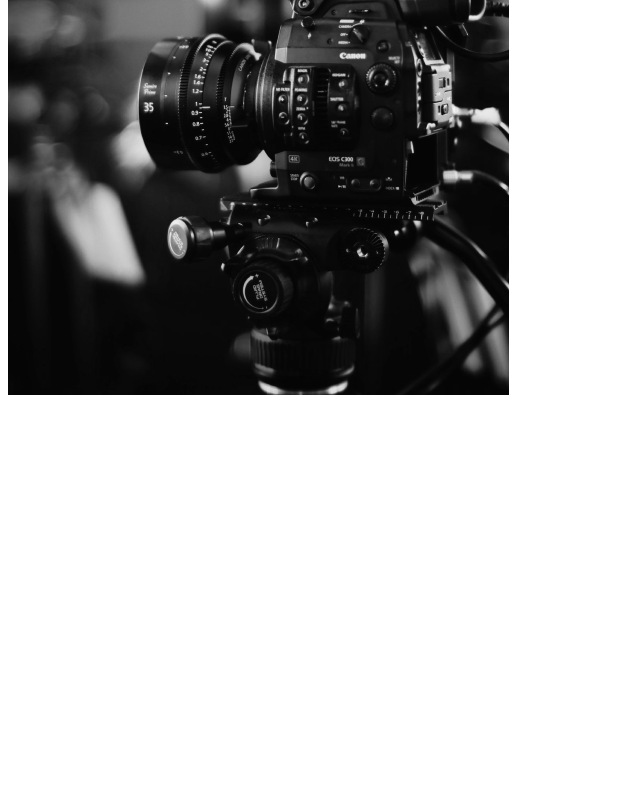
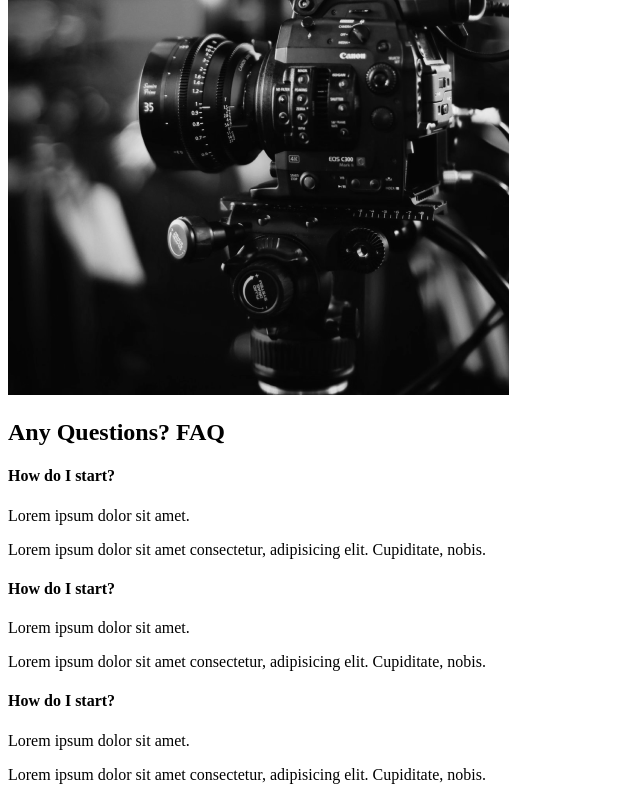
Before and after one commit to SwapzzzGit/React-Portfolio, a React (Create React App) app: page / in a window 1280 px wide. Shown: the part 1987-2787 px from the top of the page, without its empty margins (0-640 px from the left). Before the commit the page ends 2394 px from the top, so only its background shows below. Built offline with nearby package versions, Linux system fonts and the light colour scheme.

Commit message:
4. FAQ Section

```diff
--- /dev/null
+++ b/src/components/FaqSection.js
@@ -0,0 +1,42 @@
+import React from "react";
+
+const FaqSection = () => {
+  return (
+    <div className="faq">
+      <h2>
+        Any Questions? <span>FAQ</span>
+      </h2>
+      <div className="question">
+        <h4>How do I start?</h4>
+        <div className="answer">
+          <p>Lorem ipsum dolor sit amet.</p>
+          <p>
+            Lorem ipsum dolor sit amet consectetur, adipisicing elit.
+            Cupiditate, nobis.
+          </p>
+        </div>
+      </div>
+      <div className="question">
+        <h4>How do I start?</h4>
+        <div className="answer">
+          <p>Lorem ipsum dolor sit amet.</p>
+          <p>
+            Lorem ipsum dolor sit amet consectetur, adipisicing elit.
+            Cupiditate, nobis.
+          </p>
+        </div>
+      </div>
+      <div className="question">
+        <h4>How do I start?</h4>
+        <div className="answer">
+          <p>Lorem ipsum dolor sit amet.</p>
+          <p>
+            Lorem ipsum dolor sit amet consectetur, adipisicing elit.
+            Cupiditate, nobis.
+          </p>
+        </div>
+      </div>
+    </div>
+  );
+};
+export default FaqSection;
--- a/src/components/ServicesSection.js
+++ b/src/components/ServicesSection.js
@@ -15,28 +15,28 @@
         <div className="cards">
           <div className="card">
             <div className="icon">
-              <img src={clock} />
+              <img src={clock} alt="clock" />
               <h3>Efficient</h3>
             </div>
             <p>Lorem ipsum dolor sit amet.</p>
           </div>
           <div className="card">
             <div className="icon">
-              <img src={diaphragm} />
+              <img src={diaphragm} alt="diaphragm" />
               <h3>diaphragm</h3>
             </div>
             <p>Lorem ipsum dolor sit amet.</p>
           </div>
           <div className="card">
             <div className="icon">
-              <img src={money} />
+              <img src={money} alt="money" />
               <h3>Affordable</h3>
             </div>
             <p>Lorem ipsum dolor sit amet.</p>
           </div>
           <div className="card">
             <div className="icon">
-              <img src={teamwork} />
+              <img src={teamwork} alt="teamwork" />
               <h3>Teamwork</h3>
             </div>
             <p>Lorem ipsum dolor sit amet.</p>
--- a/src/pages/AboutUs.js
+++ b/src/pages/AboutUs.js
@@ -1,11 +1,14 @@
 import React from "react";
 import AboutSection from "../components/AboutSection";
 import ServicesSection from "../components/ServicesSection";
+import FaqSection from "../components/FaqSection";
+
 const AboutUs = () => {
   return (
     <>
       <AboutSection />
       <ServicesSection />
+      <FaqSection />
     </>
   );
 };
```
